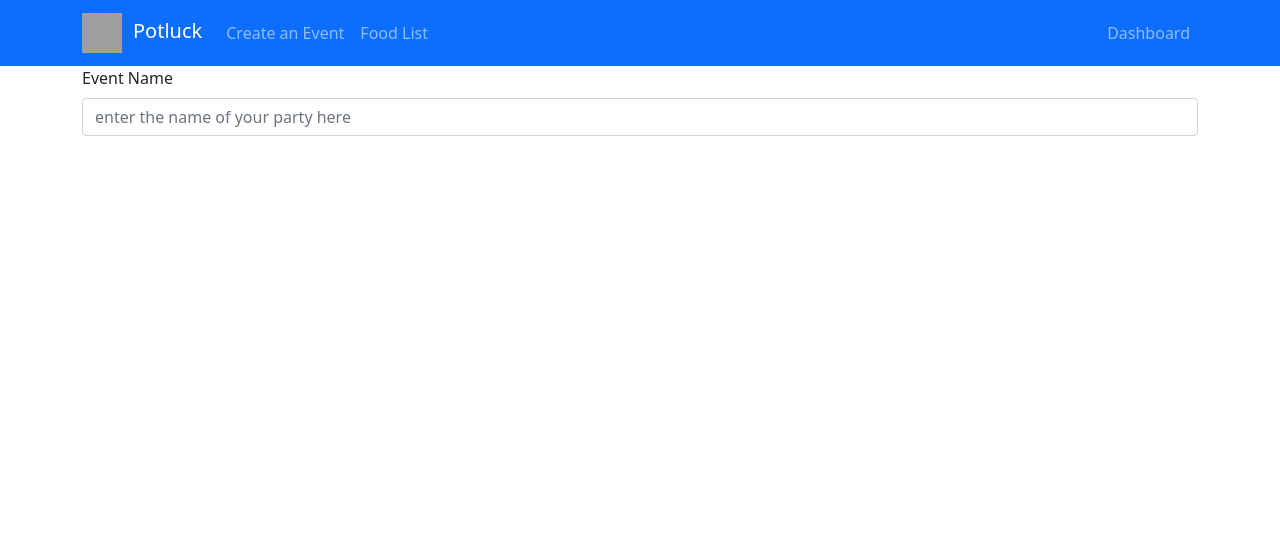
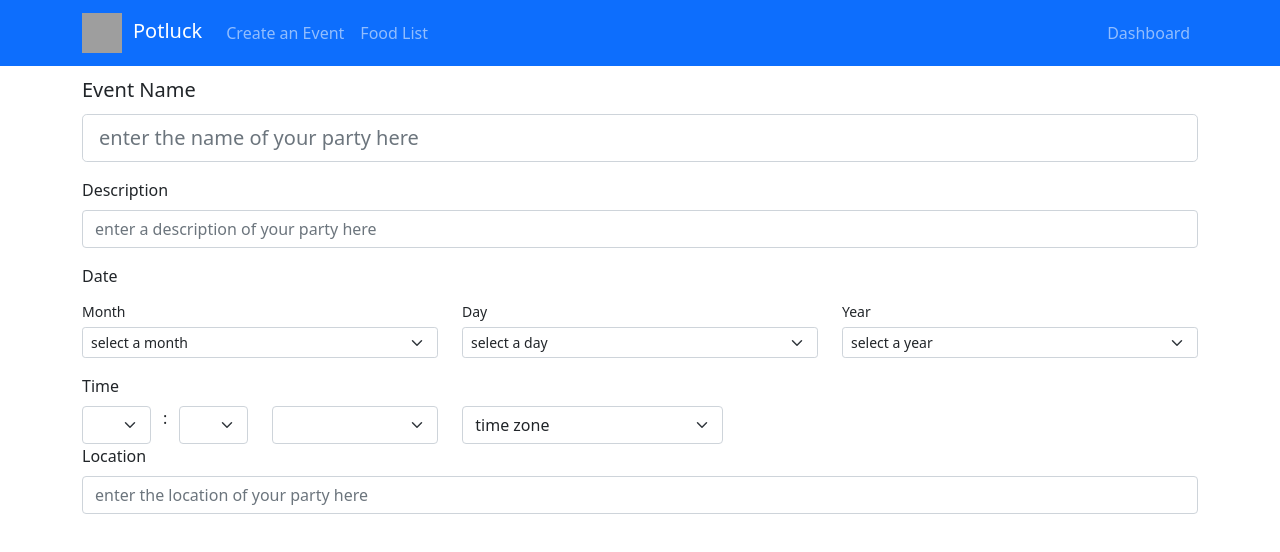
Before and after one commit to Build-Week-Potluck-Plan/Front-end, a React (Create React App) app: page /create-an-event in a window 1280 px wide. Shown: the top 552 px of the page. Built offline with nearby package versions, Linux system fonts and the light colour scheme; no server answers; grey boxes are pictures that could not be loaded.

Commit message:
designed form with event name, description, date, time and location. no handler functions or schema yet

```diff
--- a/package.json
+++ b/package.json
@@ -6,14 +6,16 @@
     "@testing-library/jest-dom": "^5.14.1",
     "@testing-library/react": "^11.2.7",
     "@testing-library/user-event": "^12.8.3",
+    "axios": "^0.21.1",
     "bootstrap": "^5.1.0",
     "firebase": "^8.10.0",
     "react": "^17.0.2",
-    "react-bootstrap": "^1.6.1",
+    "react-bootstrap": "^2.0.0-beta.5",
     "react-dom": "^17.0.2",
     "react-router-dom": "^5.2.0",
     "react-scripts": "4.0.3",
-    "web-vitals": "^1.1.2"
+    "web-vitals": "^1.1.2",
+    "yup": "^0.32.9"
   },
   "scripts": {
     "start": "react-scripts start",
--- a/src/components/CreateEvent.js
+++ b/src/components/CreateEvent.js
@@ -1,5 +1,7 @@
-import React from 'react'
-import { Container, Form } from 'react-bootstrap';
+import { Container, Form, Row, Col } from 'react-bootstrap';
+import axios from 'axios';
+import * as yup from 'yup';
+import React, { useState,useEffect } from 'react';
 
 
 //schema
@@ -21,18 +23,204 @@ export default function CreateAnEvent() {
            <Form>
 
            {/* title input */}
-             <Form.Group>
-              <Form.Label>Event Name</Form.Label>
-              <Form.Control type="text" placeholder="enter the name of your party here" />
+             <Form.Group className="mb-3">
+               <Form.Label column="lg">Event Name</Form.Label>
+               <Form.Control size="lg" type="text" placeholder="enter the name of your party here" />
              </Form.Group>
 
            {/* description input */}
+             <Form.Group className="mb-3">
+               <Form.Label>Description</Form.Label>
+               <Form.Control type="text" placeholder="enter a description of your party here" />
+             </Form.Group>
 
            {/* date input: month, day, year */}
+             <Form.Group className="mb-3">
+               <Form.Label>Date</Form.Label>
+                 <Row>
+                   <Col>
+                     <Form.Label column="sm" sm={2}>Month</Form.Label>
+                       <Form.Select size="sm">
+                           <option>select a month</option>
+                           <option value="1">January</option>
+                           <option value="2">February</option>
+                           <option value="3">March</option>
+                           <option value="4">April</option>
+                           <option value="5">May</option>
+                           <option value="6">June</option>
+                           <option value="7">July</option>
+                           <option value="8">August</option>
+                           <option value="9">September</option>
+                           <option value="10">October</option>
+                           <option value="11">November</option>
+                           <option value="12">December</option>
+                       </Form.Select>
+                   </Col>
+                   <Col>
+                    <Form.Label column="sm" sm={2}>Day</Form.Label>
+                      <Form.Select size="sm">
+                          <option> select a day </option>
+                          <option>1</option>
+                          <option>2</option>
+                          <option>3</option>
+                          <option>4</option>
+                          <option>5</option>
+                          <option>6</option>
+                          <option>7</option>
+                          <option>8</option>
+                          <option>9</option>
+                          <option>10</option>
+                          <option>11</option>
+                          <option>12</option>
+                          <option>13</option>
+                          <option>14</option>
+                          <option>15</option>
+                          <option>16</option>
+                          <option>17</option>
+                          <option>18</option>
+                          <option>19</option>
+                          <option>20</option>
+                          <option>21</option>
+                          <option>22</option>
+                          <option>23</option>
+                          <option>24</option>
+                          <option>25</option>
+                          <option>26</option>
+                          <option>27</option>
+                          <option>28</option>
+                          <option>29</option>
+                          <option>30</option>
+                          <option>31</option>
+                      </Form.Select>
+                   </Col>
+                   <Col>
+                    <Form.Label column="sm" sm={2}>Year</Form.Label>
+                      <Form.Select size="sm">
+                          <option> select a year </option>
+                          <option>2021</option>
+                          <option>2022</option>
+                          <option>2023</option>
+                          <option>2024</option>
+                          <option>2025</option>
+                          <option>2026</option>
+                          <option>2027</option>
+                          <option>2028</option>
+                          <option>2029</option>
+                      </Form.Select>
+                   </Col>
+                 </Row>
+             </Form.Group>
 
            {/* time input */}
+           <Form.Group>
+               <Form.Label>Time</Form.Label>
+                 <Row>
+                   <Col xs="auto">
+                     <Form.Select>
+                       <option></option>
+                       <option>1</option>
+                       <option>2</option>
+                       <option>3</option>
+                       <option>4</option>
+                       <option>5</option>
+                       <option>6</option>
+                       <option>7</option>
+                       <option>8</option>
+                       <option>9</option>
+                       <option>10</option>
+                       <option>11</option>
+                       <option>12</option>
+                     </Form.Select>
+                   </Col>
+                   :
+                   <Col xs="auto">
+                     <Form.Select>
+                        <option></option>
+                        <option>1</option>
+                        <option>2</option>
+                        <option>3</option>
+                        <option>4</option>
+                        <option>5</option>
+                        <option>6</option>
+                        <option>7</option>
+                        <option>8</option>
+                        <option>9</option>
+                        <option>10</option>
+                        <option>11</option>
+                        <option>12</option>
+                        <option>13</option>
+                        <option>14</option>
+                        <option>15</option>
+                        <option>16</option>
+                        <option>17</option>
+                        <option>18</option>
+                        <option>19</option>
+                        <option>20</option>
+                        <option>21</option>
+                        <option>22</option>
+                        <option>23</option>
+                        <option>24</option>
+                        <option>25</option>
+                        <option>26</option>
+                        <option>27</option>
+                        <option>28</option>
+                        <option>29</option>
+                        <option>30</option>
+                        <option>31</option>
+                        <option>32</option>
+                        <option>33</option>
+                        <option>34</option>
+                        <option>35</option>
+                        <option>36</option>
+                        <option>37</option>
+                        <option>38</option>
+                        <option>39</option>
+                        <option>40</option>
+                        <option>41</option>
+                        <option>42</option>
+                        <option>43</option>
+                        <option>44</option>
+                        <option>45</option>
+                        <option>46</option>
+                        <option>47</option>
+                        <option>48</option>
+                        <option>49</option>
+                        <option>50</option>
+                        <option>51</option>
+                        <option>52</option>
+                        <option>53</option>
+                        <option>54</option>
+                        <option>55</option>
+                        <option>56</option>
+                        <option>57</option>
+                        <option>58</option>
+                        <option>59</option>
+                     </Form.Select>
+                   </Col>
+                   <Col xs={2}>
+                     <Form.Select>
+                       <option></option>
+                       <option>AM</option>
+                       <option>PM</option>
+                     </Form.Select>
+                   </Col>
+                   <Col xs={3}>
+                     <Form.Select>
+                       <option> time zone </option>
+                       <option>Pacific</option>
+                       <option>Mountain</option>
+                       <option>Central</option>
+                       <option>Eastern</option>
+                     </Form.Select>
+                   </Col>
+                 </Row>
+           </Form.Group>
 
            {/* location input */}
+           <Form.Group>
+             <Form.Label>Location</Form.Label>
+               <Form.Control type="text" placeholder="enter the location of your party here" />
+           </Form.Group>
 
 
            </Form>
```
Also changed, not shown: 1 other file (tests, documents, lock files or other folders).
